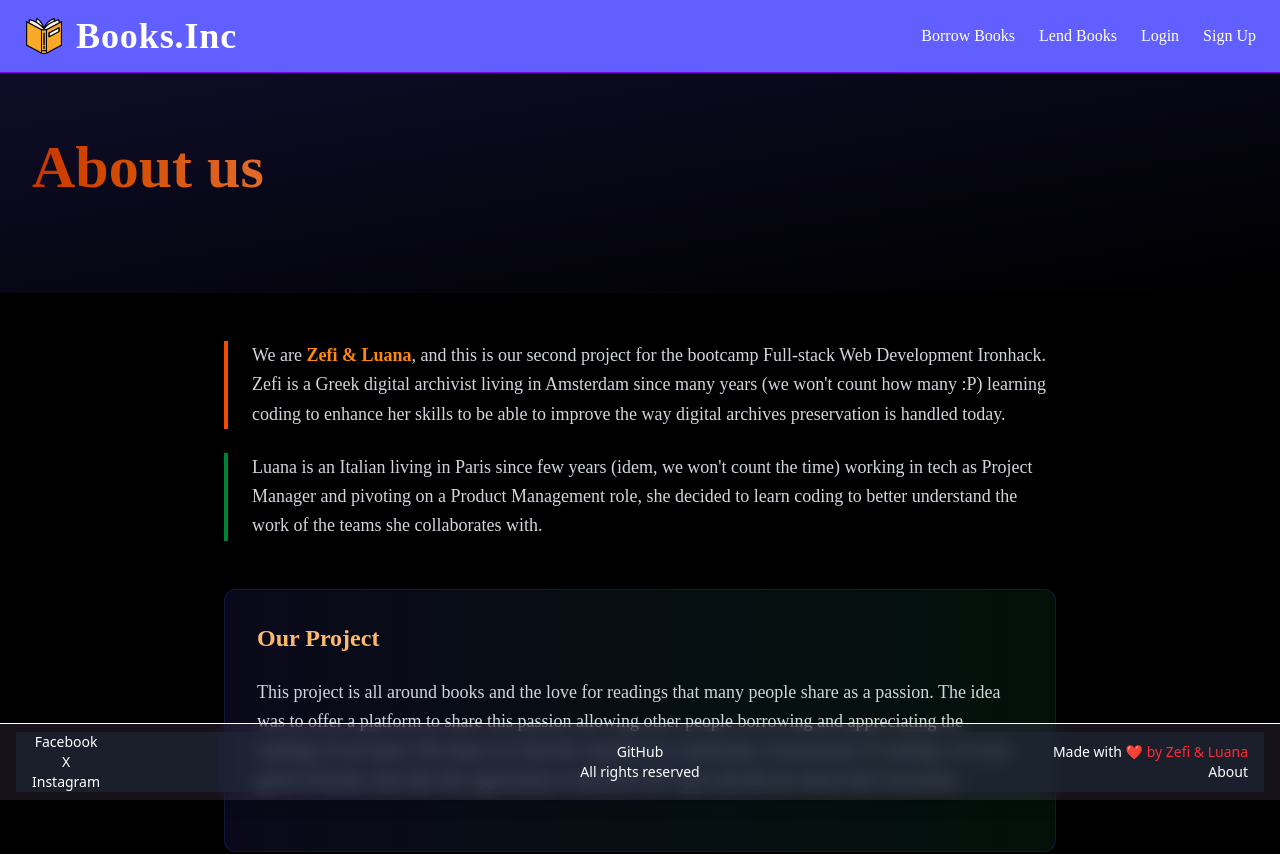
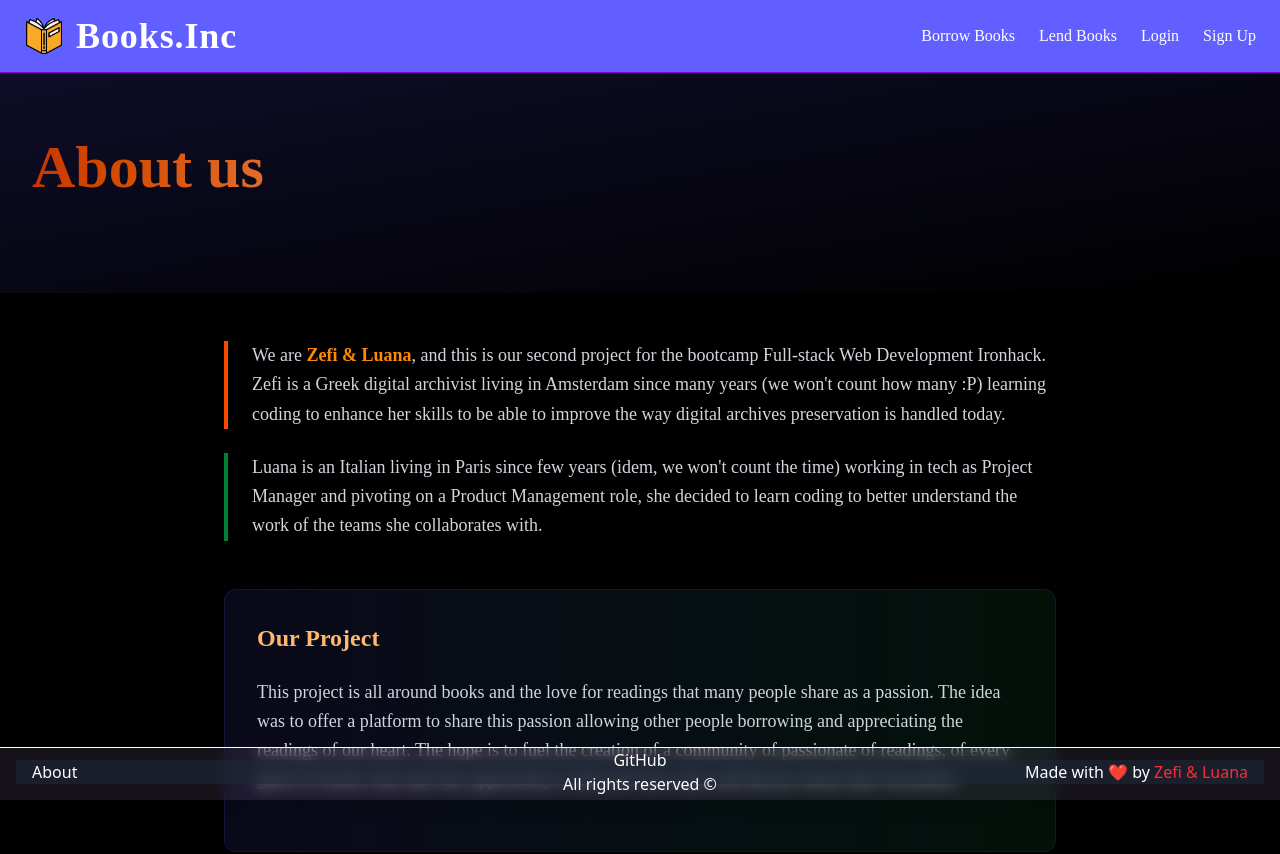
Before and after one commit to TheMediterraneans/book-exchange-frontend, a React (Vite) app: page /about in a window 1280 px wide. Shown: the top 854 px of the page. Built offline with nearby package versions, Linux system fonts and the light colour scheme; a web font is replaced by a local one.

Commit message:
modify footer and buttons on homepage

```diff
--- a/src/components/Footer.jsx
+++ b/src/components/Footer.jsx
@@ -2,30 +2,28 @@ import { Link } from "react-router-dom"
 
 function Footer() {
     return (
-        <footer className="footer py-2 px-4 text-base-content border-t border-base-300 fixed bottom-0 left-0 right-0 z-50 shadow-lg backdrop-blur-sm bg-base-100/95 text-sm">
+        <footer className="footer pt-3 pb-4 px-4 text-base-content border-t border-base-300 fixed bottom-0 left-0 right-0 z-50 shadow-lg backdrop-blur-sm bg-base-100/95 text-base">
             <div className="relative flex w-full items-center bg-gray-800/60">
                 <div className="pl-4">
-                    <section><a href="#" target="blank">Facebook</a></section>
-                    <section><a href="#" target="blank">X</a></section>
-                    <section><a href="#" target="blank">Instagram</a></section>
+
+
+                    <Link to="/about">
+                        <p className="text-base">About</p>
+                    </Link>
                 </div>
                 <div className="absolute left-1/2 -translate-x-1/2 text-center">
                     <a
                         href="https://github.com/TheMediterraneans/book-exchange-frontend"
                         target="_blank"
                         rel="noopener noreferrer"
-                        className="link link-hover text-sm"
+                        className="link link-hover text-base"
                     >
                         GitHub
                     </a>
-                    <p>All rights reserved</p>
+                    <p className="text-base">All rights reserved ©</p>
                 </div>
                 <div className="pr-4 text-right ml-auto">
-                    <p>Made with <span className="text-red-500">❤️ by Zefi & Luana</span></p>
-
-                    <Link to="/about">
-                    <p>About</p>
-                    </Link>
+                    <p className="text-base">Made with ❤️ by <span className="text-red-500">Zefi & Luana</span></p>
                 </div>
             </div>
         </footer>
--- a/src/pages/Homepage.jsx
+++ b/src/pages/Homepage.jsx
@@ -64,25 +64,23 @@ function Homepage() {
                         </Link>
                     ) : (
                         <>
-                        <section className='logged-navigation-button'>
+                        <section className='logged-navigation-button flex gap-4'>
                             <Link to="/mybooks">
-                                <button className="bg-orange-600 hover:bg-orange-400 px-6 py-3 rounded-lg font-semibold m-10px">
+                                <button className="bg-orange-600 hover:bg-orange-400 px-6 py-3 rounded-lg font-semibold">
                                     My Library
                                 </button>
-                                <span>   </span>
                             </Link>
                             <Link to="/copies">
-                                <button className="bg-cyan-600 hover:bg-cyan-400 px-6 py-3 rounded-lg font-semibold m-20px">
+                                <button className="bg-cyan-600 hover:bg-cyan-400 px-6 py-3 rounded-lg font-semibold">
                                     Find Books to borrow
                                 </button>
                             </Link>
-                            </section>
+                        </section>
                         </>
                     )}
                 </div>
             </div>
 
-            {/* Featured Books Section */}
             <div className="max-w-6xl mx-auto px-4 py-12">
                 <h2 className="text-3xl font-bold text-center mb-6">Featured Books</h2>
                 {loading ? (
```
